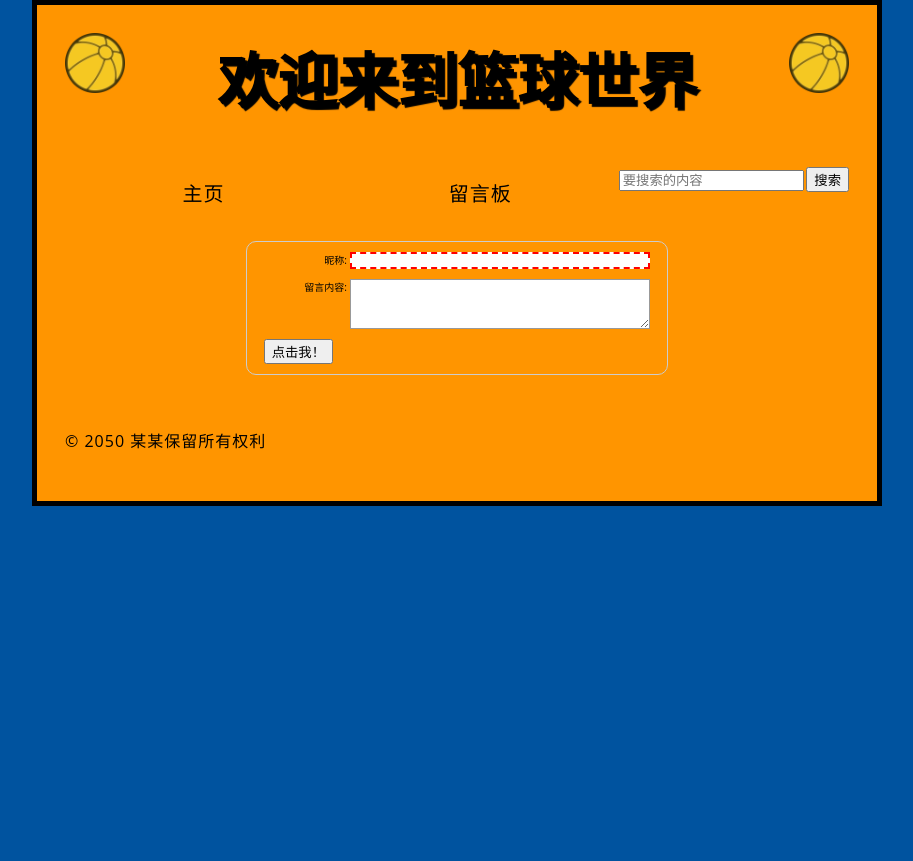
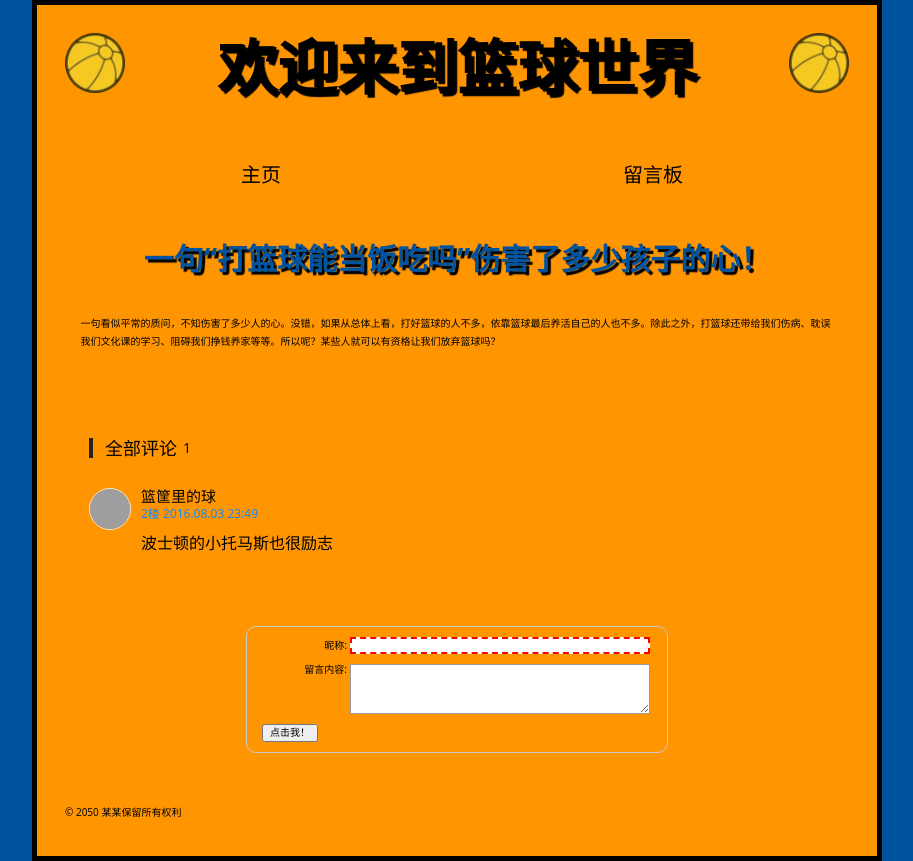
Before and after one commit to wymshohoku/basketballbbs, a PHP site: page /view/index/bbs.html in a window 1280 px wide. Shown: the whole page, without its empty margins (183-1096 px from the left). Before the commit the page ends 506 px from the top, so only its background shows below. Run offline with PHP 8.4, Linux system fonts and the light colour scheme; some web fonts are replaced; grey boxes are pictures that could not be loaded.

Commit message:
bbs界面

```diff
--- a/index.html
+++ b/index.html
@@ -3,6 +3,7 @@
 
 <head>
   <meta charset="utf-8">
+  <link href="view/styles/normalize.css" rel="stylesheet" type="text/css">
   <link href="view/styles/style.css" rel="stylesheet" type="text/css">
   <link href="https://fonts.font.im/css?family=Open+Sans" rel="stylesheet" type="text/css">
   <title>篮球世界</title>
@@ -49,9 +50,8 @@
 
     <aside>
       <!-- 侧边栏在主内容右侧 -->
-      <h2>相关链接</h2>
+      <h2><a href="view/admin/login.html">登录</a></h2>
       <ul>
-        <li><a href="#">这是一个超链接</a></li>
         <!-- 侧边栏有n个超链接，略略略…… -->
       </ul>
     </aside>
--- a/view/index/bbs.html
+++ b/view/index/bbs.html
@@ -3,7 +3,8 @@
 
 <head>
     <meta charset="utf-8">
-    <link href="../styles/style.css" rel="stylesheet" type="text/css">
+    <link href="../styles/normalize.css" rel="stylesheet" type="text/css">
+    <link href="../styles/bbs.css" rel="stylesheet" type="text/css">
     <link href="https://fonts.font.im/css?family=Open+Sans" rel="stylesheet" type="text/css">
     <title>篮球世界</title>
 </head>
@@ -12,25 +13,54 @@
     <header>
         <!-- 本站所有网页的统一主标题 -->
         <img src="../images/beach-ball.png">
-        <h1>欢迎来到<strong>篮球世界</strong></h1>
+        <h1 class="siteWorld">欢迎来到<strong>篮球世界</strong></h1>
         <img src="../images/beach-ball.png">
     </header>
 
     <nav>
         <!-- 本站所有网页的统一主标题 -->
-        <ul>
+        <ul class="menu-list">
             <li><a href="../../index.html">主页</a></li>
             <li><a href="#">留言板</a></li>
             <!-- 共n个导航栏项目，省略…… -->
         </ul>
-        <form>
-            <!-- 搜索栏是站点内导航的一个非线性的方式。 -->
-            <input type="search" name="q" placeholder="要搜索的内容">
-            <input type="submit" value="搜索">
-        </form>
     </nav>
 
     <main>
+        <section>
+            <div>
+                <h1 class="art_title">一句“打篮球能当饭吃吗”伤害了多少孩子的心！</h1>
+                <article class="art_text">
+                    <p>一句看似平常的质问，不知伤害了多少人的心。没错，如果从总体上看，打好篮球的人不多，依靠篮球最后养活自己的人也不多。除此之外，打篮球还带给我们伤病、耽误我们文化课的学习、阻碍我们挣钱养家等等。所以呢？某些人就可以有资格让我们放弃篮球吗？
+                    </p>
+                </article>
+            </div>
+        </section>
+        <section class="comment">
+            <h3 class="comment_count_info">
+                <div class="comment_title">
+                    <span>全部评论</span>
+                    <span class="comment_count">1</span>
+                </div>
+            </h3>
+            <div class="user_comment">
+                <div class="user_info" id="comment-3440152">
+                    <img class="img_user"
+                        src="//upload.jianshu.io/users/upload_avatars/2571348/ca2d531d-05db-4172-817d-582436cf6ea1.jpg?imageMogr2/auto-orient/strip|imageView2/1/w/80/h/80/format/webp"
+                        alt="">
+                    <div class="user">
+                        <div class="name">
+                            篮筐里的球
+                        </div>
+                        <div class="comment_info">
+                            <span>2楼 </span>
+                            <time datetime="2016-08-03T15:49:03.000Z">2016.08.03
+                                23:49</time></div>
+                        <div class="comment_text">波士顿的小托马斯也很励志</div>
+                    </div>
+                </div>
+            </div>
+        </section>
         <section id="bbsForm">
             <!-- 此处包含一个 article（一篇文章），内容略…… -->
             <form>
--- /dev/null
+++ b/view/styles/bbs.css
@@ -0,0 +1,264 @@
+html {
+  /* px 表示 “像素（pixels）”: 基础字号为 10 像素 */
+  font-size: 10px;
+  /* Google fonts 输出的 CSS */
+  font-family: 'Open Sans', sans-serif;
+  background-color: #00539F;
+}
+
+body {
+  width: 800px;
+  margin: 0 auto;
+  background-color: #FF9500;
+  padding: 0 20px 20px 20px;
+  border: 5px solid black;
+}
+
+h1 {
+  font-size: 60px;
+  text-align: center;
+  margin: 0;
+  padding: 20px 0;
+  color: #00539F;
+  text-shadow: 3px 3px 1px black;
+}
+
+img {
+  display: block;
+  margin: 0 auto;
+}
+
+/* 页眉布局 */
+
+header {
+  margin-bottom: 10px;
+  display: flex;
+  flex-flow: row wrap;
+}
+
+main, header, nav, article, aside, footer, section {
+  /* background-color: rgba(0, 200, 83, 0.5); */
+  padding: 1%;
+}
+
+.siteWorld {
+  flex: 5;
+  text-transform: uppercase;
+  color: black;
+}
+
+header img {
+  display: block;
+  height: 60px;
+  padding-top: 20.15px;
+}
+
+nav {
+  height: 50px;
+  flex: 100%;
+  display: flex;
+}
+
+nav ul {
+  padding: 0;
+  list-style-type: none;
+  flex: 1;
+  display: flex;
+}
+
+nav li {
+  display: inline;
+  text-align: center;
+  flex: 1;
+}
+
+nav a, nav span {
+  display: inline-block;
+  font-size: 2rem;
+  height: 3rem;
+  line-height: 1.7;
+  text-transform: uppercase;
+  text-decoration: none;
+  color: black;
+}
+
+/* 主布局 */
+
+main {
+  display: flex;
+  flex-direction: column;
+}
+
+.comment {
+  padding: 24px;
+}
+
+.art_text {
+  font-weight: 400;
+  line-height: 1.8;
+  margin-bottom: 20px;
+}
+
+.art_title {
+  font-size: 30px;
+  font-weight: 700;
+  word-break: break-word;
+}
+
+.comment_count_info {
+  display: flex;
+  justify-content: space-between;
+  align-items: center;
+  margin-bottom: 16px;
+  padding-left: 12px;
+  border-left: 4px solid #252423;
+  font-size: 18px;
+  font-weight: 500;
+  height: 20px;
+  line-height: 20px;
+}
+
+.comment_title {
+  display: flex;
+  align-items: center;
+}
+
+.comment_title .comment_count {
+  margin-left: 6px;
+  font-size: 14px;
+  font-weight: normal;
+}
+
+.user_comment {
+  margin-top: 30px;
+  margin-bottom: 30px;
+}
+
+.user_info {
+  display: flex;
+  align-items: flex-start;
+}
+
+.user_info:last-child .user {
+  margin-bottom: 0;
+  padding-bottom: 0;
+  border: none;
+}
+
+.user {
+  flex-grow: 1;
+  margin-left: 10px;
+  margin-bottom: 20px;
+  padding-bottom: 16px;
+  border-bottom: 1px solid #eee;
+}
+
+.name {
+  display: flex;
+  align-items: center;
+  font-size: 15px;
+  font-weight: 500;
+}
+
+.comment_info {
+  margin-top: 2px;
+  font-size: 12px;
+  color: #0e88fa;
+}
+
+.comment_text {
+  margin-top: 10px;
+  font-size: 16px;
+  line-height: 1.5;
+  word-break: break-word;
+}
+
+.img_user {
+  width: 40px;
+  height: 40px;
+  border: 1px solid #eee;
+  border-radius: 50%;
+  overflow: hidden;
+}
+
+footer {
+  margin-top: 10px;
+}
+
+#bbsMsg #outer div ul .nav a {
+  background-color: blue;
+  padding: 5px;
+  display: inline-block;
+  margin-bottom: 10px;
+}
+
+#bbsMsg div div li a {
+  color: yellow;
+}
+
+#bbsForm form {
+  /* 居中表单 */
+  margin: 0 auto;
+  width: 400px;
+  /* 显示表单的轮廓 */
+  padding: 1em;
+  border: 1px solid #CCC;
+  border-radius: 1em;
+}
+
+#bbsForm {
+  margin: 1em;
+}
+
+#bbsForm form div+div {
+  margin-top: 1em;
+}
+
+#bbsForm label {
+  /* 确保所有label大小相同并正确对齐 */
+  display: inline-block;
+  width: 90px;
+  text-align: right;
+}
+
+#bbsForm input, textarea {
+  /* 确保所有文本输入框字体相同
+     textarea默认是等宽字体 */
+  font: 1em sans-serif;
+  /* 使所有文本输入框大小相同 */
+  width: 300px;
+  box-sizing: border-box;
+  /* 调整文本输入框的边框样式 */
+  border: 1px solid #999;
+}
+
+#bbsForm input:focus, textarea:focus {
+  /* 给激活的元素一点高亮效果 */
+  border-color: #000;
+}
+
+#bbsForm input:invalid {
+  border: 2px dashed red;
+}
+
+#bbsForm input:valid {
+  border: 2px solid black;
+}
+
+#bbsForm textarea {
+  /* 使多行文本输入框和它们的label正确对齐 */
+  vertical-align: top;
+  /* 给文本留下足够的空间 */
+  height: 5em;
+}
+
+#bbsForm .button {
+  /* 把按钮放到和文本输入框一样的位置 */
+  padding-left: 90px;
+  /* 和label的大小一样 */
+}
+
+#bbsForm button {
+  /* 这个外边距的大小与label和文本输入框之间的间距差不多 */
+  margin-left: .5em;
+}
--- a/view/styles/style.css
+++ b/view/styles/style.css
@@ -117,66 +117,3 @@ aside img {
 footer {
   margin-top: 10px;
 }
-
-#bbsForm form {
-  /* 居中表单 */
-  margin: 0 auto;
-  width: 400px;
-  /* 显示表单的轮廓 */
-  padding: 1em;
-  border: 1px solid #CCC;
-  border-radius: 1em;
-}
-
-#bbsForm form div+div {
-  margin-top: 1em;
-}
-
-#bbsForm label {
-  /* 确保所有label大小相同并正确对齐 */
-  display: inline-block;
-  width: 90px;
-  text-align: right;
-}
-
-#bbsForm input, textarea {
-  /* 确保所有文本输入框字体相同
-     textarea默认是等宽字体 */
-  font: 1em sans-serif;
-  /* 使所有文本输入框大小相同 */
-  width: 300px;
-  box-sizing: border-box;
-  /* 调整文本输入框的边框样式 */
-  border: 1px solid #999;
-}
-
-#bbsForm input:focus, textarea:focus {
-  /* 给激活的元素一点高亮效果 */
-  border-color: #000;
-}
-
-#bbsForm input:invalid {
-  border: 2px dashed red;
-}
-
-#bbsForm input:valid {
-  border: 2px solid black;
-}
-
-#bbsForm textarea {
-  /* 使多行文本输入框和它们的label正确对齐 */
-  vertical-align: top;
-  /* 给文本留下足够的空间 */
-  height: 5em;
-}
-
-#bbsForm .button {
-  /* 把按钮放到和文本输入框一样的位置 */
-  padding-left: 90px;
-  /* 和label的大小一样 */
-}
-
-#bbsForm button {
-  /* 这个外边距的大小与label和文本输入框之间的间距差不多 */
-  margin-left: .5em;
-}
```
Also changed, not shown: view/index/complex-flexbox.html (added, +114 -0 lines), view/index/flex-align0.html (added, +52 -0 lines), view/index/flexbox0.html (added, +72 -0 lines), view/styles/normalize.css (added).
